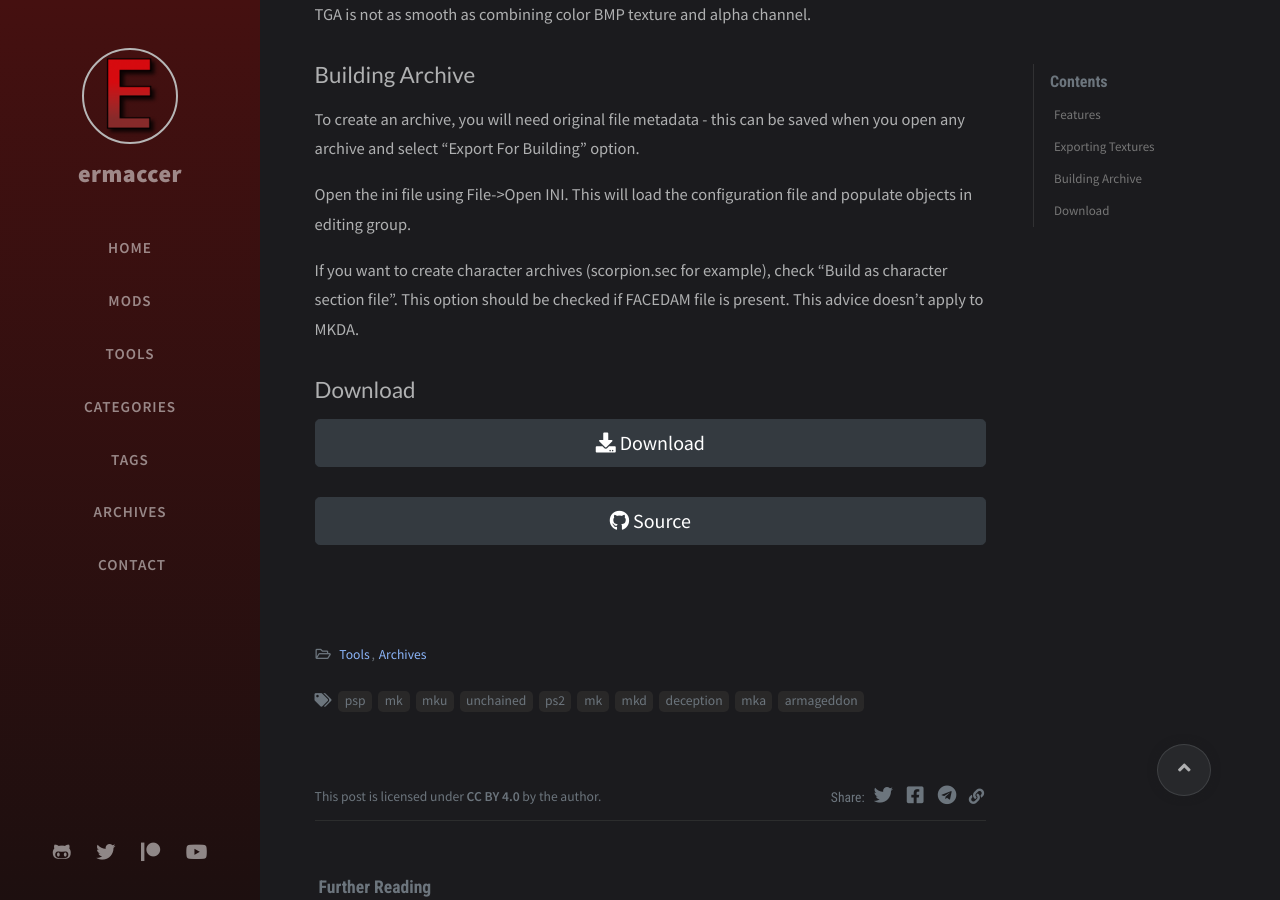
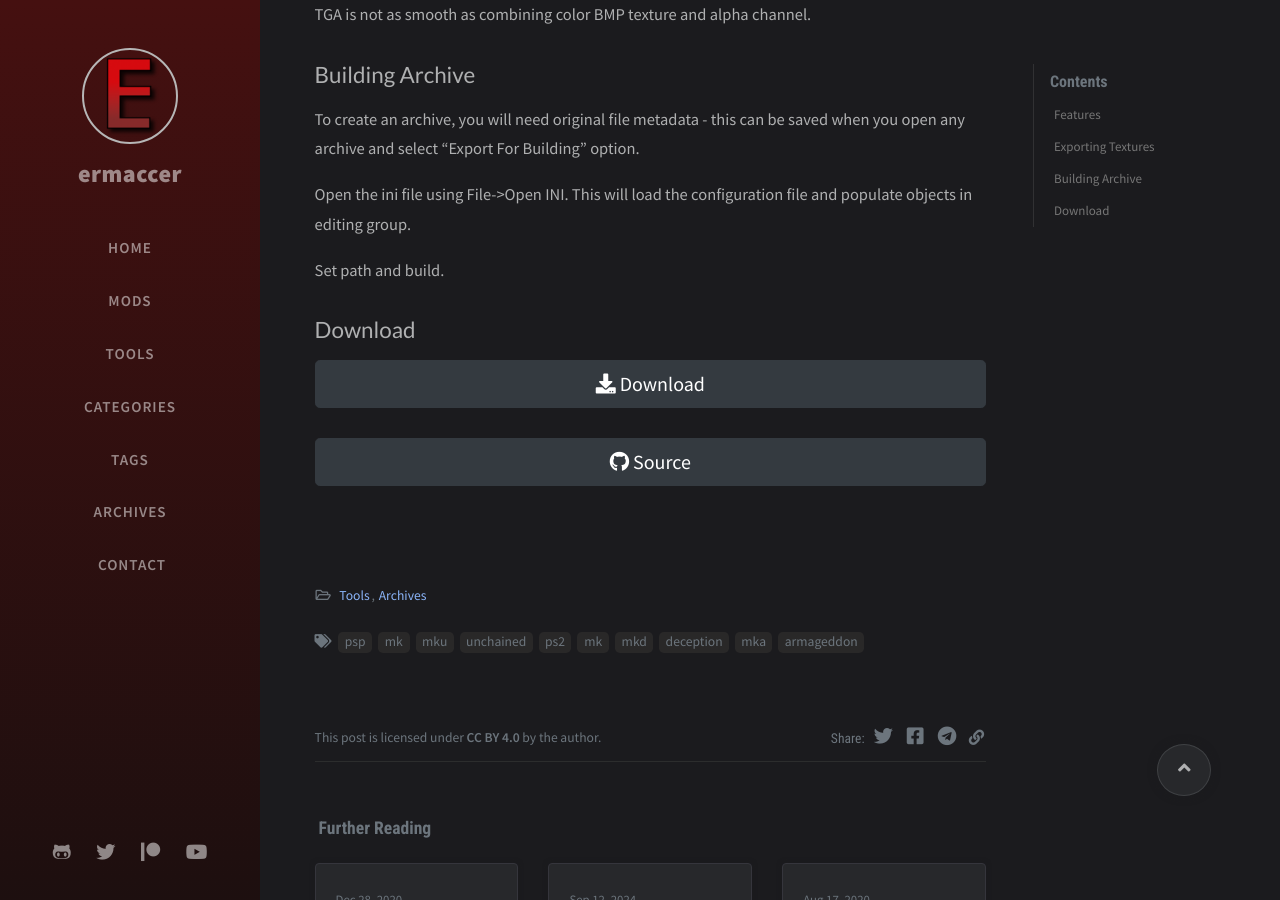
Before and after one commit to ermaccer/ermaccer.github.io, a Jekyll site: the page built from _posts/tools/2021-04-25-ssfexplorer.md, in a window 1280 px wide and 900 px high, scrolled down 932 px. Built offline with Jekyll 4.4.1, drawn with Linux system fonts in a browser that asks for light colours; nearby versions of some CDN libraries; comment, search, counter and statistics services are not loaded.

Commit message:
update ssf explorer page

```diff
--- a/_posts/tools/2021-04-25-ssfexplorer.md
+++ b/_posts/tools/2021-04-25-ssfexplorer.md
@@ -46,11 +46,9 @@ To create an archive, you will need original file metadata -
 this can be saved when you open any archive and select "Export For Building" option.
 
 Open the ini file using File->Open INI.
-This will load the configuration file and populate objects
-in editing group.
+This will load the configuration file and populate objects in editing group.
 
-If you want to create character archives (scorpion.sec for example), check "Build as character section file".
-This option should be checked if FACEDAM file is present. This advice doesn't apply to MKDA.
+Set path and build.
 
 
 ## Download
```
Also changed, not shown: assets/mods/discord-times.jpg (added), assets/tools/ssf/ssfexplorer.png.
